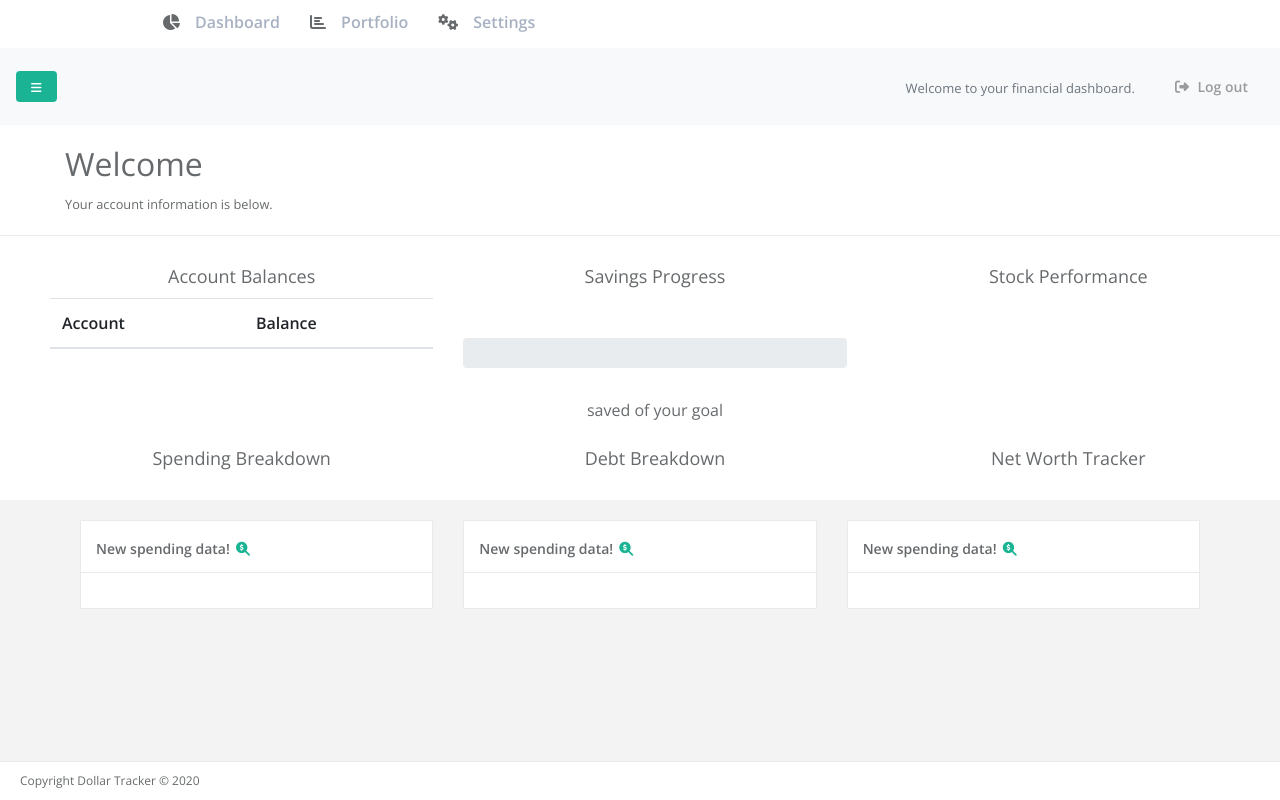
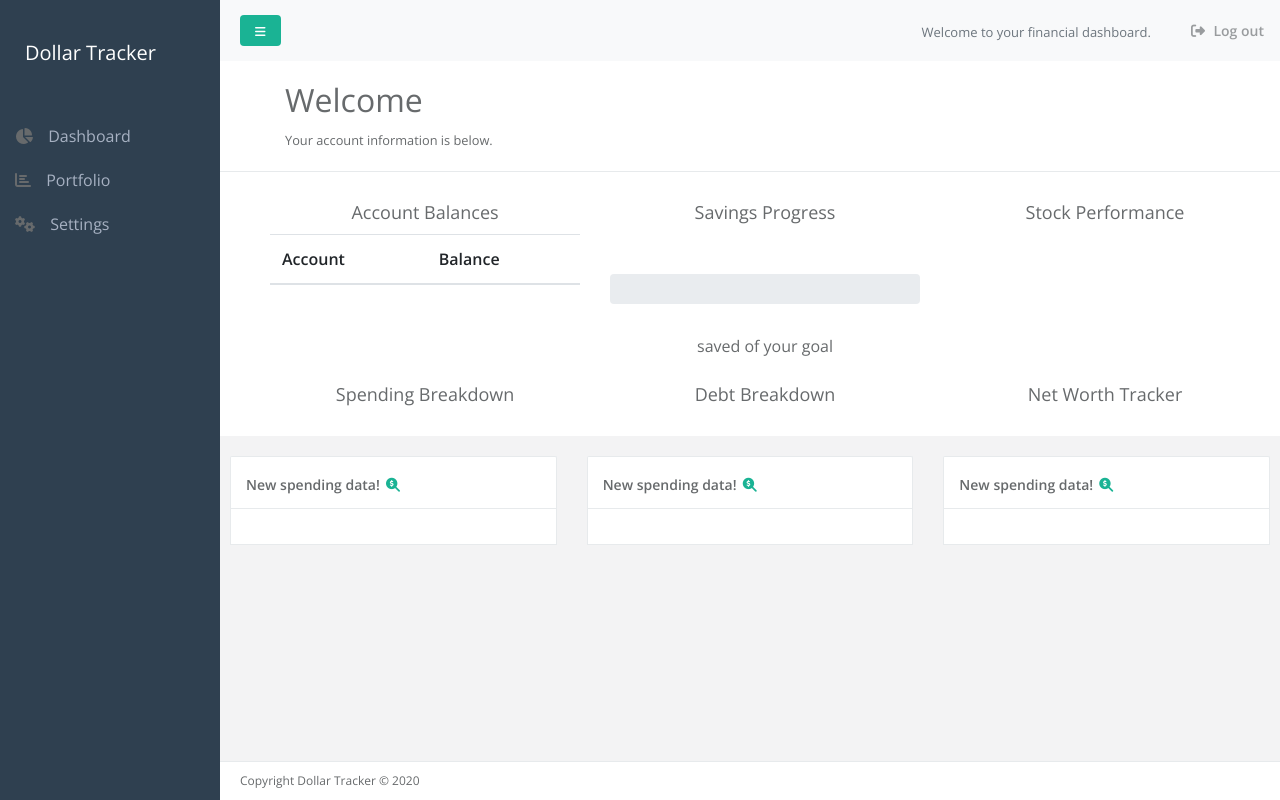
Before and after one commit to rooneyshuman/dollar-tracker, a Flask app: template templates/index.html in a window 1280 px wide. Run offline with Flask 2, Linux system fonts and the light colour scheme; the template is opened without the code that fills it, so the values that code supplies are empty; some libraries are stand-ins or nearby versions; some web fonts are replaced.

Commit message:
Add/update navigation bar styling

```diff
--- a/static/sass/main.scss
+++ b/static/sass/main.scss
@@ -13,6 +13,7 @@ $accent-color--gray: #5e5e5e;
 $border-color--gray: #e7eaec;
 $text-color--gray: #676a6c;
 
+
 html {
   background-color: $background--gray;
   margin: 0;
@@ -26,6 +27,7 @@ body {
   font-weight: 300;
   font-style: normal;
   color: $text-color--gray;
+  overflow-x: hidden;
 }
 
 h1,
@@ -49,7 +51,7 @@ h5 {
 .navbar-toggler {
   background-color: $brand-color--teal;
   padding: 4px 12px;
-  margin: 14px 5px 5xp 20px;
+  margin: 5px 5px 5px 20px;
   outline: none;
   border: none;
 }
@@ -103,13 +105,34 @@ a:hover .nav-icon:before {
 
 .navbar-label {
   font-family: 'Open Sans', Helvetica, Arial, sans-serif;
-  font-weight: 600;
+  font-weight: 300;
   font-style: normal;
   margin-left: 5px;
 }
 
-.wrapper {
-  padding: 0 15px;
+.navbar-label.logout {
+  font-weight: 600;
+}
+
+.navbar {
+  position: relative;
+  display: flex;
+  flex-wrap: wrap;
+  justify-content: space-between;
+  padding: .5rem 1rem;
+}
+
+.navbar.navbar-top {
+  padding: 0;
+  width: 100%;
+}
+
+#dashboard-wrapper {
+  padding: 0;
+  position: relative;
+  min-height: 100vh;
+  flex-shrink: 1;
+  width: calc(100% - 220px);
 }
 
 .gray-bg {
@@ -256,3 +279,46 @@ a:hover .nav-icon:before {
   margin-top: 30px;
   font-size: 40px;
 }
+
+#wrapper {
+  width: 100%;
+  overflow-x: hidden;
+  display: flex;
+}
+
+.nav {
+  display: block;
+  display: flex;
+  flex-wrap: wrap;
+  padding-left: 0;
+  margin-bottom: 0;
+  list-style: none;
+}
+
+.nav.menu>li {
+  display: block;
+  width: 100%;
+  position: relative;
+}
+
+.navbar-default {
+  background-color: $brand-color--dark-blue;
+}
+
+.nav-header {
+  padding: 33px 25px;
+  background-color: $brand-color--dark-blue;
+}
+
+@media (min-width: 768px) {
+  .navbar-static-side {
+    z-index: 2001;
+    width: 220px;
+  }
+}
+
+@media (min-width: 768px) {
+  #dashboard-wrapper {
+    min-height: 100vh;
+  }
+}
```
